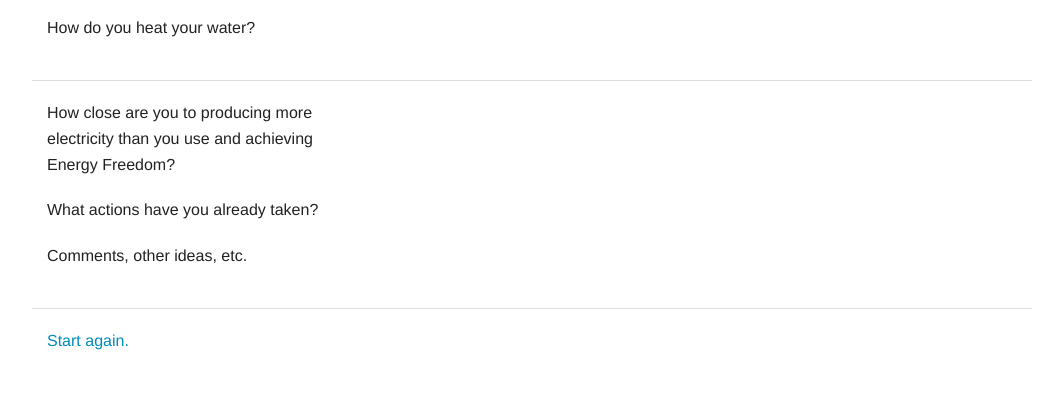
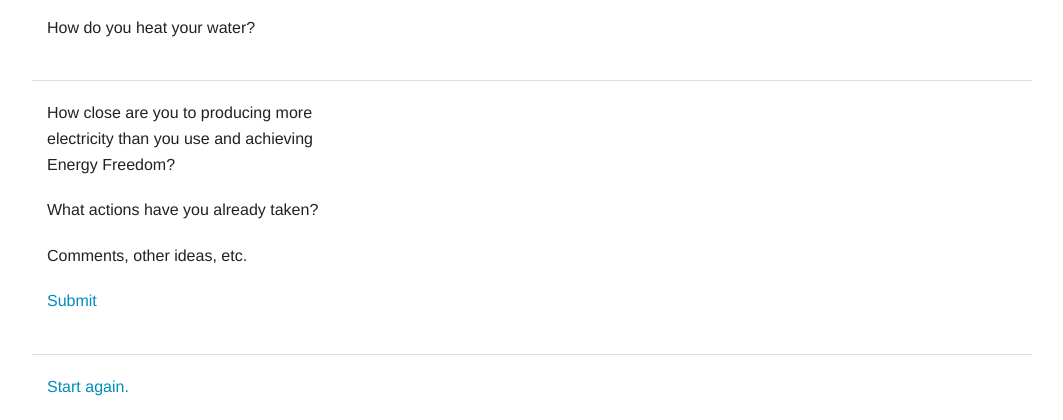
Before and after one commit to claudinec/energyfreedom-pledge, a PHP site: template views/pledge.twig in a window 1280 px wide. Shown: the part 1014-1434 px from the top of the page, without its empty margins (108-1171 px from the left). Before the commit the page ends 1364 px from the top, so only its background shows below. Run offline with PHP 8.4, Linux system fonts and the light colour scheme; the template is opened without the code that fills it, so the values that code supplies are empty; some libraries are stand-ins or nearby versions.

Commit message:
Add a submit button.

```diff
--- a/views/pledge.twig
+++ b/views/pledge.twig
@@ -21,6 +21,8 @@
         </div>
       </div>
     </div>
+
+    {### BEGIN FORM ###}
 
     {### House ###}
 
@@ -323,7 +325,13 @@
       </div>
     </div>
 
-    {### End form ###}
+    {### END FORM ###}
+
+    <div class="row">
+      <div class="large-4 medium-4 columns">
+        <p><a href="#" class="small button">Submit</a></p>
+      </div>
+    </div>
 
     <div class="row">
 
```
